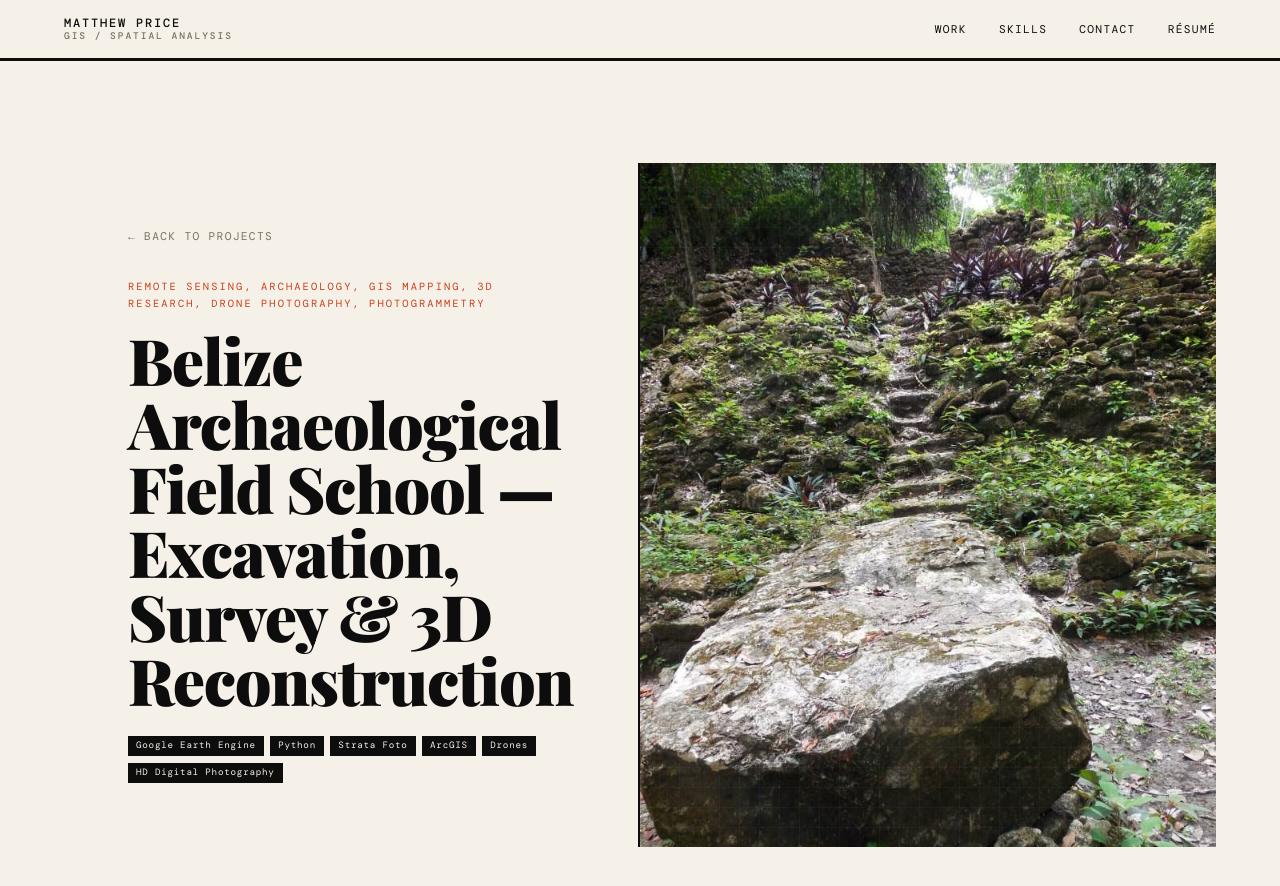
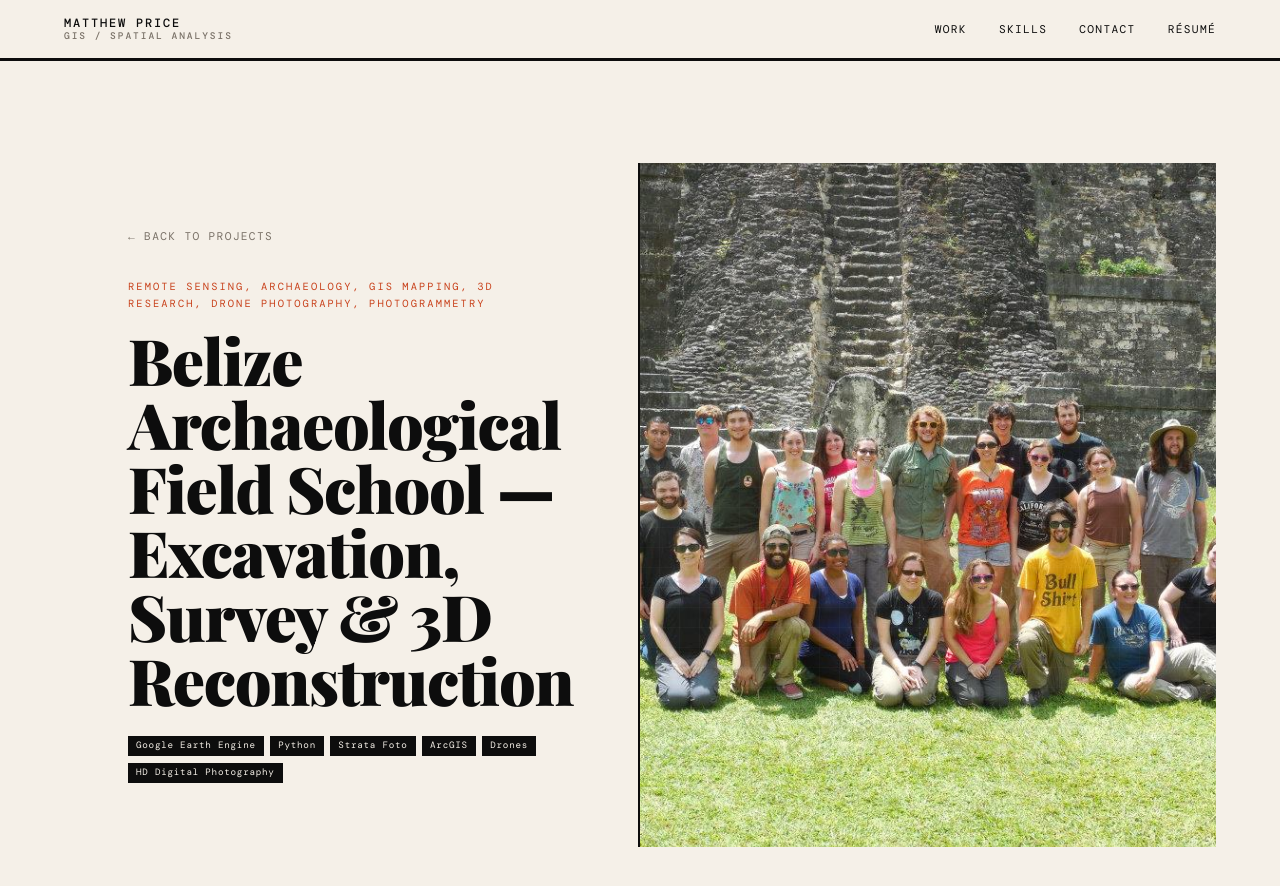
Before and after one commit to MPrice650/MPrice650.github.io, a Jekyll site: the page built from _projects/Programme for Belize Archaeology Project.md, in a window 1280 px wide and 900 px high. Shown: the top 886 px of the window. Built offline with Jekyll 4.4.1, drawn with Linux system fonts in a browser that asks for light colours; some web fonts are replaced.

Commit message:
Update Programme for Belize Archaeology Project.md

```diff
--- a/_projects/Programme for Belize Archaeology Project.md
+++ b/_projects/Programme for Belize Archaeology Project.md
@@ -3,7 +3,7 @@ title: "Belize Archaeological Field School — Excavation, Survey & 3D Reconstru
 summary: "Field School for Archaeology that focuses on the educaion of Archeaology and methodoologies while conducting the excavation of Dos Hombres in Belize.  "
 category: Remote Sensing, Archaeology, GIS Mapping, 3D Research, Drone Photography, Photogrammetry
 thumb_class: remote
-thumb_image: /mayan-site1.jpg
+thumb_image: /belize-1.jpg
 tools: [Google Earth Engine, Python, Strata Foto, ArcGIS, Drones, HD Digital Photography]
 year: 2014
 role: Student of Field School , Creator of 3D Research
```
